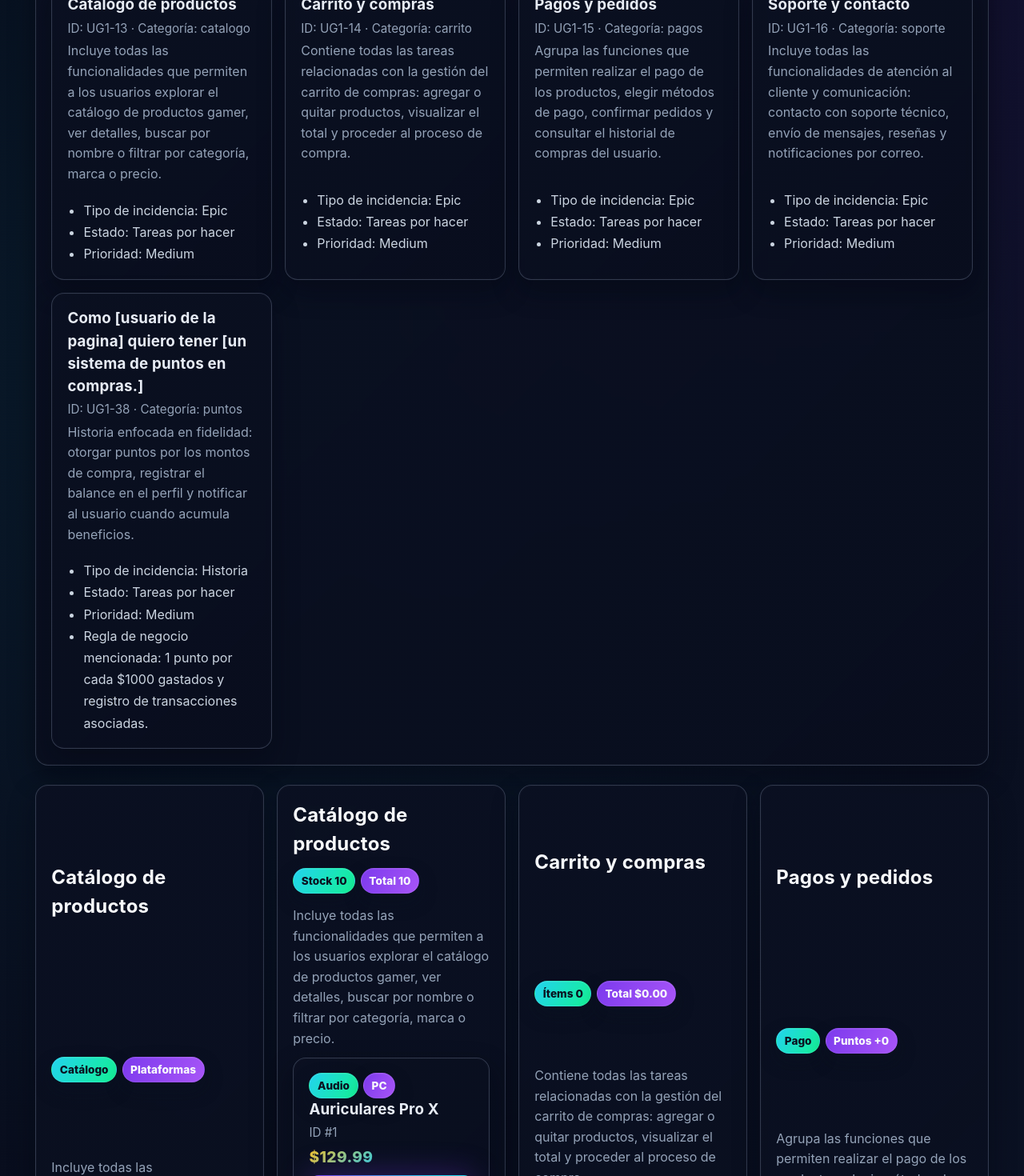
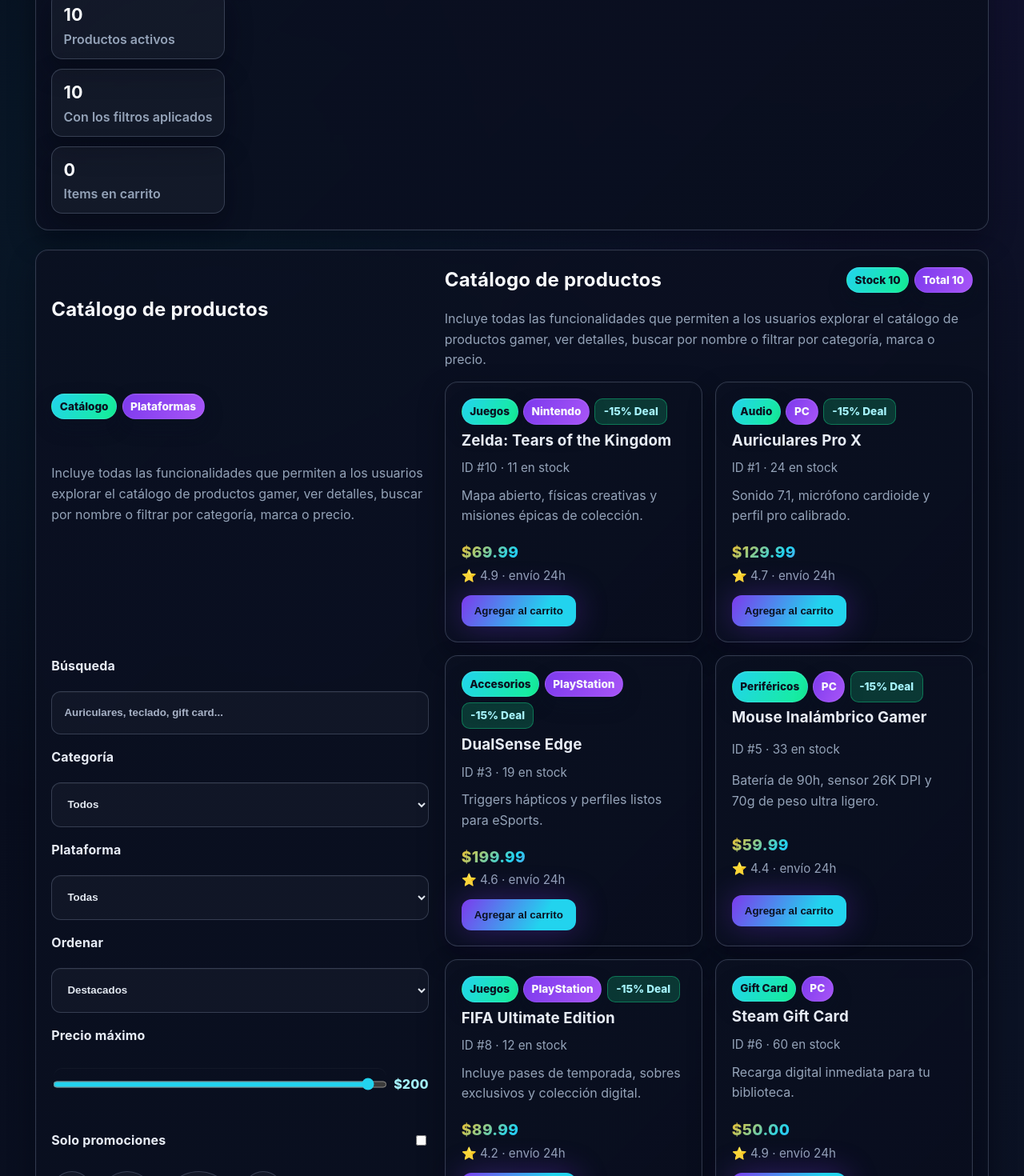
Before and after one commit to Juanpablo24-06/Pagina-de-compras, a React (Vite) app: page /Pagina-de-compras/gamer-store in a window 1280 px wide. Shown: the part 560-2030 px from the top of the page at 80% size. Built offline with nearby package versions, Linux system fonts and the light colour scheme.

Commit message:
Revamp storefront design and filters

```diff
--- a/package.json
+++ b/package.json
@@ -6,7 +6,8 @@
   "scripts": {
     "dev": "vite",
     "build": "vite build",
-    "preview": "vite preview"
+    "preview": "vite preview",
+    "deploy": "npm run build && rm -rf docs && cp -r dist docs"
   },
   "dependencies": {
     "react": "^18.3.1",
--- a/src/pages/GamerStoreFromJira.jsx
+++ b/src/pages/GamerStoreFromJira.jsx
@@ -3,25 +3,143 @@
 import './PageStyles.css';
 
 const gamerProducts = [
-  { id: 1, name: 'Auriculares Pro X', price: 129.99, category: 'Audio', platform: 'PC' },
-  { id: 2, name: 'Control Elite', price: 149.99, category: 'Accesorios', platform: 'Xbox' },
-  { id: 3, name: 'DualSense Edge', price: 199.99, category: 'Accesorios', platform: 'PlayStation' },
-  { id: 4, name: 'Teclado Mecánico RGB', price: 89.99, category: 'Periféricos', platform: 'PC' },
-  { id: 5, name: 'Mouse Inalámbrico Gamer', price: 59.99, category: 'Periféricos', platform: 'PC' },
-  { id: 6, name: 'Steam Gift Card', price: 50.0, category: 'Gift Card', platform: 'PC' },
-  { id: 7, name: 'Nintendo eShop Card', price: 35.0, category: 'Gift Card', platform: 'Nintendo' },
-  { id: 8, name: 'FIFA Ultimate Edition', price: 89.99, category: 'Juegos', platform: 'PlayStation' },
-  { id: 9, name: 'Halo Infinite', price: 69.99, category: 'Juegos', platform: 'Xbox' },
-  { id: 10, name: 'Zelda: Tears of the Kingdom', price: 69.99, category: 'Juegos', platform: 'Nintendo' },
+  {
+    id: 1,
+    name: 'Auriculares Pro X',
+    price: 129.99,
+    category: 'Audio',
+    platform: 'PC',
+    rating: 4.7,
+    stock: 24,
+    deal: true,
+    tagline: 'Sonido 7.1, micrófono cardioide y perfil pro calibrado.',
+  },
+  {
+    id: 2,
+    name: 'Control Elite',
+    price: 149.99,
+    category: 'Accesorios',
+    platform: 'Xbox',
+    rating: 4.8,
+    stock: 15,
+    deal: false,
+    tagline: 'Palancas intercambiables y grips antideslizantes.',
+  },
+  {
+    id: 3,
+    name: 'DualSense Edge',
+    price: 199.99,
+    category: 'Accesorios',
+    platform: 'PlayStation',
+    rating: 4.6,
+    stock: 19,
+    deal: true,
+    tagline: 'Triggers hápticos y perfiles listos para eSports.',
+  },
+  {
+    id: 4,
+    name: 'Teclado Mecánico RGB',
+    price: 89.99,
+    category: 'Periféricos',
+    platform: 'PC',
+    rating: 4.5,
+    stock: 41,
+    deal: false,
+    tagline: 'Switches lineales, placa de aluminio y cable desmontable.',
+  },
+  {
+    id: 5,
+    name: 'Mouse Inalámbrico Gamer',
+    price: 59.99,
+    category: 'Periféricos',
+    platform: 'PC',
+    rating: 4.4,
+    stock: 33,
+    deal: true,
+    tagline: 'Batería de 90h, sensor 26K DPI y 70g de peso ultra ligero.',
+  },
+  {
+    id: 6,
+    name: 'Steam Gift Card',
+    price: 50.0,
+    category: 'Gift Card',
+    platform: 'PC',
+    rating: 4.9,
+    stock: 60,
+    deal: false,
+    tagline: 'Recarga digital inmediata para tu biblioteca.',
+  },
+  {
+    id: 7,
+    name: 'Nintendo eShop Card',
+    price: 35.0,
+    category: 'Gift Card',
+    platform: 'Nintendo',
+    rating: 4.8,
+    stock: 28,
+    deal: false,
+    tagline: 'Activa ofertas semanales y compra en minutos con entrega digital.',
+  },
+  {
+    id: 8,
+    name: 'FIFA Ultimate Edition',
+    price: 89.99,
+    category: 'Juegos',
+    platform: 'PlayStation',
+    rating: 4.2,
+    stock: 12,
+    deal: true,
+    tagline: 'Incluye pases de temporada, sobres exclusivos y colección digital.',
+  },
+  {
+    id: 9,
+    name: 'Halo Infinite',
+    price: 69.99,
+    category: 'Juegos',
+    platform: 'Xbox',
+    rating: 4.3,
+    stock: 16,
+    deal: false,
+    tagline: 'Campaña cooperativa y arenas competitivas.',
+  },
+  {
+    id: 10,
+    name: 'Zelda: Tears of the Kingdom',
+    price: 69.99,
+    category: 'Juegos',
+    platform: 'Nintendo',
+    rating: 4.9,
+    stock: 11,
+    deal: true,
+    tagline: 'Mapa abierto, físicas creativas y misiones épicas de colección.',
+  },
 ];
 
 const filterOptions = {
   categories: ['Todos', 'Audio', 'Accesorios', 'Periféricos', 'Gift Card', 'Juegos'],
   platforms: ['Todas', 'PC', 'PlayStation', 'Xbox', 'Nintendo'],
+  sort: [
+    { value: 'featured', label: 'Destacados' },
+    { value: 'price-asc', label: 'Precio ascendente' },
+    { value: 'price-desc', label: 'Precio descendente' },
+    { value: 'rating', label: 'Mejor calificados' },
+    { value: 'name', label: 'A-Z' },
+  ],
 };
 
+const quickTags = ['rgb', 'digital', 'colección', 'pro'];
+
 function GamerStoreFromJira() {
-  const [filters, setFilters] = useState({ search: '', category: 'Todos', platform: 'Todas' });
+  const maxPrice = useMemo(() => Math.ceil(Math.max(...gamerProducts.map((p) => p.price))), []);
+  const [filters, setFilters] = useState({
+    search: '',
+    category: 'Todos',
+    platform: 'Todas',
+    sort: 'featured',
+    maxPrice,
+    onlyDeals: false,
+    tag: '',
+  });
   const [appliedFilters, setAppliedFilters] = useState(filters);
   const [cartItems, setCartItems] = useState([]);
   const [checkoutStarted, setCheckoutStarted] = useState(false);
@@ -57,7 +175,7 @@
 
     return (
       parts.join(' ') ||
-      'Explora el catálogo gamer, filtra por categoría y plataforma, agrega productos al carrito, simula un checkout y calcula los puntos que ganarías.'
+      'Explora el catálogo gamer, filtra por categoría, plataforma o rango de precios, agrega productos al carrito y simula un checkout con puntos.'
     );
   }, [jiraByCategory]);
 
@@ -66,13 +184,22 @@
   };
 
   const handleResetFilters = () => {
-    const baseFilters = { search: '', category: 'Todos', platform: 'Todas' };
+    const baseFilters = {
+      search: '',
+      category: 'Todos',
+      platform: 'Todas',
+      sort: 'featured',
+      maxPrice,
+      onlyDeals: false,
+      tag: '',
+    };
     setFilters(baseFilters);
     setAppliedFilters(baseFilters);
   };
 
   const filteredProducts = useMemo(() => {
-    return gamerProducts.filter((product) => {
+    const filtered = gamerProducts.filter((product) => {
+      const searchable = `${product.name} ${product.tagline}`.toLowerCase();
       const matchesSearch = product.name
         .toLowerCase()
         .includes(appliedFilters.search.toLowerCase().trim());
@@ -80,8 +207,29 @@
         appliedFilters.category === 'Todos' || product.category === appliedFilters.category;
       const matchesPlatform =
         appliedFilters.platform === 'Todas' || product.platform === appliedFilters.platform;
-      return matchesSearch && matchesCategory && matchesPlatform;
+      const matchesPrice = product.price <= appliedFilters.maxPrice;
+      const matchesDeals = !appliedFilters.onlyDeals || product.deal;
+      const matchesTag =
+        !appliedFilters.tag || searchable.includes(appliedFilters.tag.toLowerCase());
+      return matchesSearch && matchesCategory && matchesPlatform && matchesPrice && matchesDeals && matchesTag;
     });
+
+    const sorted = [...filtered].sort((a, b) => {
+      switch (appliedFilters.sort) {
+        case 'price-asc':
+          return a.price - b.price;
+        case 'price-desc':
+          return b.price - a.price;
+        case 'rating':
+          return b.rating - a.rating;
+        case 'name':
+          return a.name.localeCompare(b.name);
+        default:
+          return Number(b.deal) - Number(a.deal) || b.rating - a.rating;
+      }
+    });
+
+    return sorted;
   }, [appliedFilters]);
 
   const handleAddToCart = (product) => {
@@ -217,39 +365,38 @@
         </div>
       </header>
 
-      <article className="info-card">
-        <h2>Historias clave traídas desde Jira</h2>
+      <article className="info-card highlight">
+        <div className="section-header">
+          <div>
+            <p className="eyebrow">Nuevo diseño</p>
+            <h2 className="section-title">Un storefront organizado y listo para producción</h2>
             <p className="helper-text">
-          La página se alimenta de la configuración generada desde el CSV para mantener los textos
-          y acciones alineados con el backlog.
+              Grillas responsivas, cards con badges, filtros combinados y un flujo de checkout que
+              cubre catálogo, carrito, pagos, puntos y soporte.
             </p>
-        <div className="catalog-grid">
-          {jiraPageConfig.map((item) => (
-            <div key={item.id} className="catalog-card">
-              <div>
-                <h3>{item.titulo}</h3>
-                <p className="meta">
-                  ID: {item.id} · Categoría: {item.categoria}
-                </p>
-                <p className="helper-text">{item.descripcion}</p>
           </div>
-              {item.acciones?.length ? (
-                <ul className="bullet-list">
-                  {item.acciones.map((action) => (
-                    <li key={`${item.id}-${action}`}>{action}</li>
-                  ))}
-                </ul>
-              ) : null}
+          <div className="hero-metrics compact">
+            <div className="metric-card">
+              <strong>{gamerProducts.length}</strong>
+              <span>Productos activos</span>
             </div>
-          ))}
+            <div className="metric-card">
+              <strong>{filteredProducts.length}</strong>
+              <span>Con los filtros aplicados</span>
+            </div>
+            <div className="metric-card">
+              <strong>{cartItemCount}</strong>
+              <span>Items en carrito</span>
+            </div>
+          </div>
         </div>
       </article>
 
-      <div className="card-grid">
-        <article className="info-card">
+      <article className="info-card split">
+        <div className="filters-col">
           <div className="section-header">
             <h2 className="section-title">
-              {jiraByCategory.catalogo?.titulo || 'Filtros y búsqueda'}
+              {jiraByCategory.catalogo?.titulo || 'Filtros y búsqueda refinada'}
             </h2>
             <div className="badge-row">
               <span className="badge category">Catálogo</span>
@@ -258,8 +405,9 @@
           </div>
           <p className="helper-text">
             {jiraByCategory.catalogo?.descripcion ||
-              'Explora el catálogo gamer, filtra por categoría y plataforma o busca por nombre.'}
+              'Combina búsqueda, rango de precio, etiquetas rápidas y ordenamiento para encontrar el mejor fit.'}
           </p>
+
           <div className="filter-grid">
             <label className="filter-field">
               <span>Búsqueda</span>
@@ -296,7 +444,55 @@
                 ))}
               </select>
             </label>
+            <label className="filter-field">
+              <span>Ordenar</span>
+              <select
+                value={filters.sort}
+                onChange={(event) => setFilters({ ...filters, sort: event.target.value })}
+              >
+                {filterOptions.sort.map((option) => (
+                  <option key={option.value} value={option.value}>
+                    {option.label}
+                  </option>
+                ))}
+              </select>
+            </label>
+            <label className="filter-field">
+              <span>Precio máximo</span>
+              <div className="range-row">
+                <input
+                  type="range"
+                  min="0"
+                  max={maxPrice}
+                  value={filters.maxPrice}
+                  onChange={(event) => setFilters({ ...filters, maxPrice: Number(event.target.value) })}
+                />
+                <span className="range-value">${filters.maxPrice}</span>
               </div>
+            </label>
+            <label className="filter-field checkbox-field">
+              <span>Solo promociones</span>
+              <input
+                type="checkbox"
+                checked={filters.onlyDeals}
+                onChange={(event) => setFilters({ ...filters, onlyDeals: event.target.checked })}
+              />
+            </label>
+          </div>
+
+          <div className="quick-tags">
+            {quickTags.map((tag) => (
+              <button
+                key={tag}
+                type="button"
+                className={`chip ${filters.tag === tag ? 'active' : ''}`}
+                onClick={() => setFilters({ ...filters, tag: filters.tag === tag ? '' : tag })}
+              >
+                {tag}
+              </button>
+            ))}
+          </div>
+
           <div className="action-row">
             <button type="button" className="primary-button" onClick={handleApplyFilters}>
               Aplicar filtros
@@ -309,9 +505,9 @@
             Mostrando {filteredProducts.length} de {gamerProducts.length} productos disponibles.
           </p>
           {renderActions('catalogo')}
-        </article>
+        </div>
 
-        <article className="info-card">
+        <div className="catalog-col">
           <div className="section-header">
             <h2 className="section-title">{jiraByCategory.catalogo?.titulo || 'Catálogo gamer'}</h2>
             <div className="badge-row">
@@ -325,14 +521,20 @@
           <div className="catalog-grid">
             {filteredProducts.map((product) => (
               <div key={product.id} className="catalog-card">
-                <div>
+                <div className="card-top">
                   <div className="badge-row">
                     <span className="badge category">{product.category}</span>
                     <span className="badge platform">{product.platform}</span>
+                    {product.deal && <span className="pill success">-15% Deal</span>}
                   </div>
                   <h3>{product.name}</h3>
-                  <p className="meta">ID #{product.id}</p>
+                  <p className="meta">ID #{product.id} · {product.stock} en stock</p>
+                  <p className="helper-text">{product.tagline}</p>
+                </div>
+                <div className="card-bottom">
+                  <div>
                     <p className="price">${product.price.toFixed(2)}</p>
+                    <p className="meta">⭐ {product.rating.toFixed(1)} · envío 24h</p>
                   </div>
                   <button
                     type="button"
@@ -342,14 +544,17 @@
                     Agregar al carrito
                   </button>
                 </div>
+              </div>
             ))}
             {filteredProducts.length === 0 && (
               <p className="helper-text">No hay productos que coincidan con los filtros.</p>
             )}
           </div>
           {renderActions('catalogo')}
+        </div>
       </article>
 
+      <div className="card-grid">
         <article className="info-card">
           <div className="section-header">
             <h2 className="section-title">{jiraByCategory.carrito?.titulo || 'Carrito'}</h2>
--- a/src/pages/HomePage.jsx
+++ b/src/pages/HomePage.jsx
@@ -12,12 +12,13 @@
       </div>
 
       <div className="hero">
+        <div className="hero-sparks" />
         <div className="hero-content">
           <p className="eyebrow">Nexus Prime</p>
           <h1 className="page-title">Energiza tu próxima compra gamer</h1>
           <p className="page-lead">
-            Explora un storefront listo para catálogos dinámicos, filtros avanzados y una
-            experiencia de checkout que brilla con un tema oscuro y acentos neón.
+            Creamos una vitrina completa con navegación clara, catálogo filtrable, flujos de
+            checkout realistas y un tema oscuro con acentos neón que se siente premium.
           </p>
           <div className="hero-actions">
             <NavLink to="/gamer-store" className="primary-button">
@@ -26,6 +27,20 @@
             <NavLink to="/fidelidad" className="ghost-button">
               Beneficios y fidelidad
             </NavLink>
+          </div>
+          <div className="hero-metrics">
+            <div className="metric-card">
+              <strong>+60</strong>
+              <span>SKUs listos para crecer</span>
+            </div>
+            <div className="metric-card">
+              <strong>Filtros</strong>
+              <span>Búsqueda, rango y tags</span>
+            </div>
+            <div className="metric-card">
+              <strong>Checkout</strong>
+              <span>Validaciones + fidelidad</span>
+            </div>
           </div>
         </div>
       </div>
@@ -50,6 +65,13 @@
             en toda la aplicación.
           </p>
         </article>
+        <article className="info-card">
+          <h2>Catálogo listo para lanzar</h2>
+          <p>
+            El catálogo gamer incluye filtros dinámicos, cards con badges, CTA claros y un flujo de
+            compra que simula puntos de fidelidad y soporte inmediato.
+          </p>
+        </article>
       </div>
     </section>
   );
--- a/src/pages/PageStyles.css
+++ b/src/pages/PageStyles.css
@@ -74,6 +74,18 @@
   box-shadow: var(--glow-strong);
 }
 
+.hero-sparks {
+  position: absolute;
+  inset: 0;
+  background: radial-gradient(circle at 20% 30%, rgba(34, 211, 238, 0.22), transparent 28%),
+    radial-gradient(circle at 80% 25%, rgba(124, 58, 237, 0.26), transparent 30%),
+    radial-gradient(circle at 60% 70%, rgba(20, 241, 149, 0.18), transparent 35%);
+  filter: blur(8px);
+  opacity: 0.75;
+  pointer-events: none;
+  z-index: 0;
+}
+
 .hero::after {
   content: '';
   position: absolute;
@@ -96,6 +108,37 @@
   display: flex;
   flex-wrap: wrap;
   gap: 0.85rem;
+}
+
+.hero-metrics {
+  display: grid;
+  grid-template-columns: repeat(auto-fit, minmax(180px, 1fr));
+  gap: 0.75rem;
+  margin-top: 1rem;
+}
+
+.hero-metrics.compact {
+  margin-top: 0;
+}
+
+.metric-card {
+  background: rgba(255, 255, 255, 0.04);
+  border: 1px solid var(--border);
+  border-radius: 14px;
+  padding: 0.75rem 0.9rem;
+  display: grid;
+  gap: 0.15rem;
+  box-shadow: var(--shadow-soft);
+}
+
+.metric-card strong {
+  font-size: 1.35rem;
+  color: #f8fafc;
+}
+
+.metric-card span {
+  color: var(--muted);
+  font-weight: 600;
 }
 
 .promo-bar {
@@ -137,6 +180,12 @@
   background: linear-gradient(120deg, rgba(124, 58, 237, 0.35), rgba(34, 211, 238, 0.24));
   color: #0b1120;
   border-color: rgba(124, 58, 237, 0.25);
+}
+
+.highlight {
+  border-color: var(--border-highlight);
+  background: var(--card-surface-2);
+  box-shadow: var(--shadow-hover);
 }
 
 .card-grid {
@@ -205,6 +254,18 @@
 .info-card h2 {
   margin-top: 0;
   color: #f8fafc;
+}
+
+.info-card.split {
+  display: grid;
+  grid-template-columns: minmax(320px, 1fr) 1.4fr;
+  gap: 1.25rem;
+}
+
+.filters-col,
+.catalog-col {
+  display: grid;
+  gap: 0.9rem;
 }
 
 .info-card p {
@@ -311,6 +372,51 @@
   background: rgba(249, 24, 128, 0.08);
 }
 
+.checkbox-field {
+  align-items: center;
+  grid-template-columns: 1fr auto;
+}
+
+.range-row {
+  display: grid;
+  grid-template-columns: 1fr auto;
+  align-items: center;
+  gap: 0.4rem;
+}
+
+.range-row input[type='range'] {
+  accent-color: #22d3ee;
+}
+
+.range-value {
+  font-weight: 800;
+  color: #a5f3fc;
+}
+
+.quick-tags {
+  display: flex;
+  flex-wrap: wrap;
+  gap: 0.5rem;
+}
+
+.chip {
+  background: rgba(255, 255, 255, 0.04);
+  border: 1px solid var(--border);
+  border-radius: 999px;
+  padding: 0.5rem 0.9rem;
+  color: #e2e8f0;
+  font-weight: 700;
+  cursor: pointer;
+  transition: all 0.2s ease;
+}
+
+.chip:hover,
+.chip.active {
+  border-color: var(--border-highlight);
+  box-shadow: var(--glow);
+  color: #a5f3fc;
+}
+
 .action-row {
   display: flex;
   flex-wrap: wrap;
@@ -364,8 +470,21 @@
 
 .catalog-card {
   display: grid;
-  gap: 0.55rem;
-  padding: 1.1rem 1.2rem;
+  gap: 0.9rem;
+  padding: 1.2rem 1.25rem;
+}
+
+.card-top {
+  display: grid;
+  gap: 0.35rem;
+}
+
+.card-bottom {
+  display: flex;
+  align-items: center;
+  justify-content: space-between;
+  gap: 0.75rem;
+  flex-wrap: wrap;
 }
 
 .badge-row {
@@ -400,6 +519,23 @@
   background: rgba(20, 241, 149, 0.15);
   color: #a5f3fc;
   border-color: rgba(20, 241, 149, 0.25);
+}
+
+.pill {
+  display: inline-flex;
+  align-items: center;
+  padding: 0.35rem 0.65rem;
+  border-radius: 10px;
+  font-weight: 800;
+  font-size: 0.85rem;
+  color: #f8fafc;
+  border: 1px solid rgba(255, 255, 255, 0.08);
+}
+
+.pill.success {
+  background: rgba(20, 241, 149, 0.18);
+  color: #a5f3fc;
+  border-color: rgba(20, 241, 149, 0.35);
 }
 
 .meta {
@@ -470,3 +606,13 @@
   color: #f8fafc;
   margin: 0;
 }
+
+@media (max-width: 960px) {
+  .info-card.split {
+    grid-template-columns: 1fr;
+  }
+
+  .hero {
+    padding: 1.85rem;
+  }
+}
```
Also changed, not shown: 5 other files (tests, documents, lock files or other folders). Lines whose indentation alone changed are shown as unchanged.
